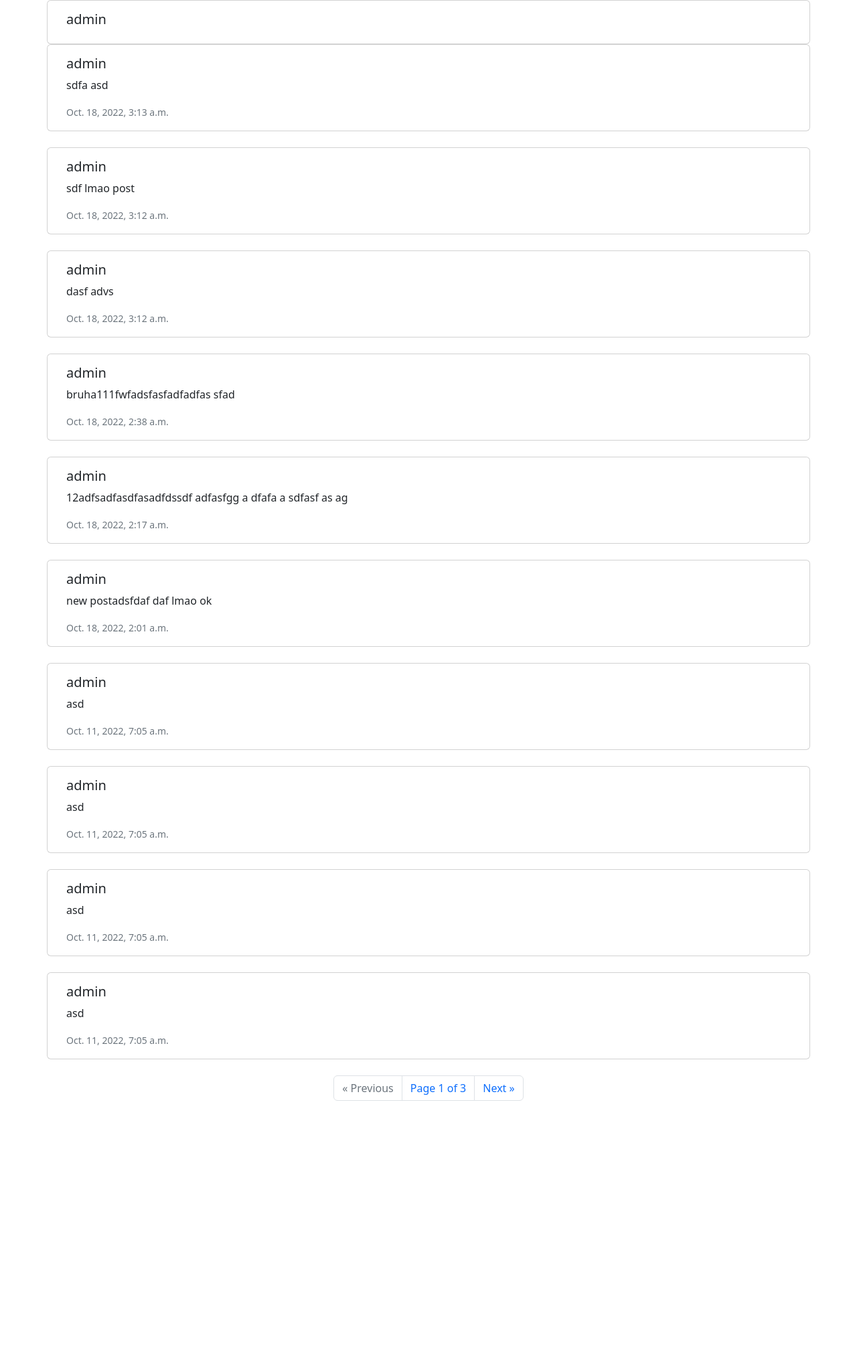
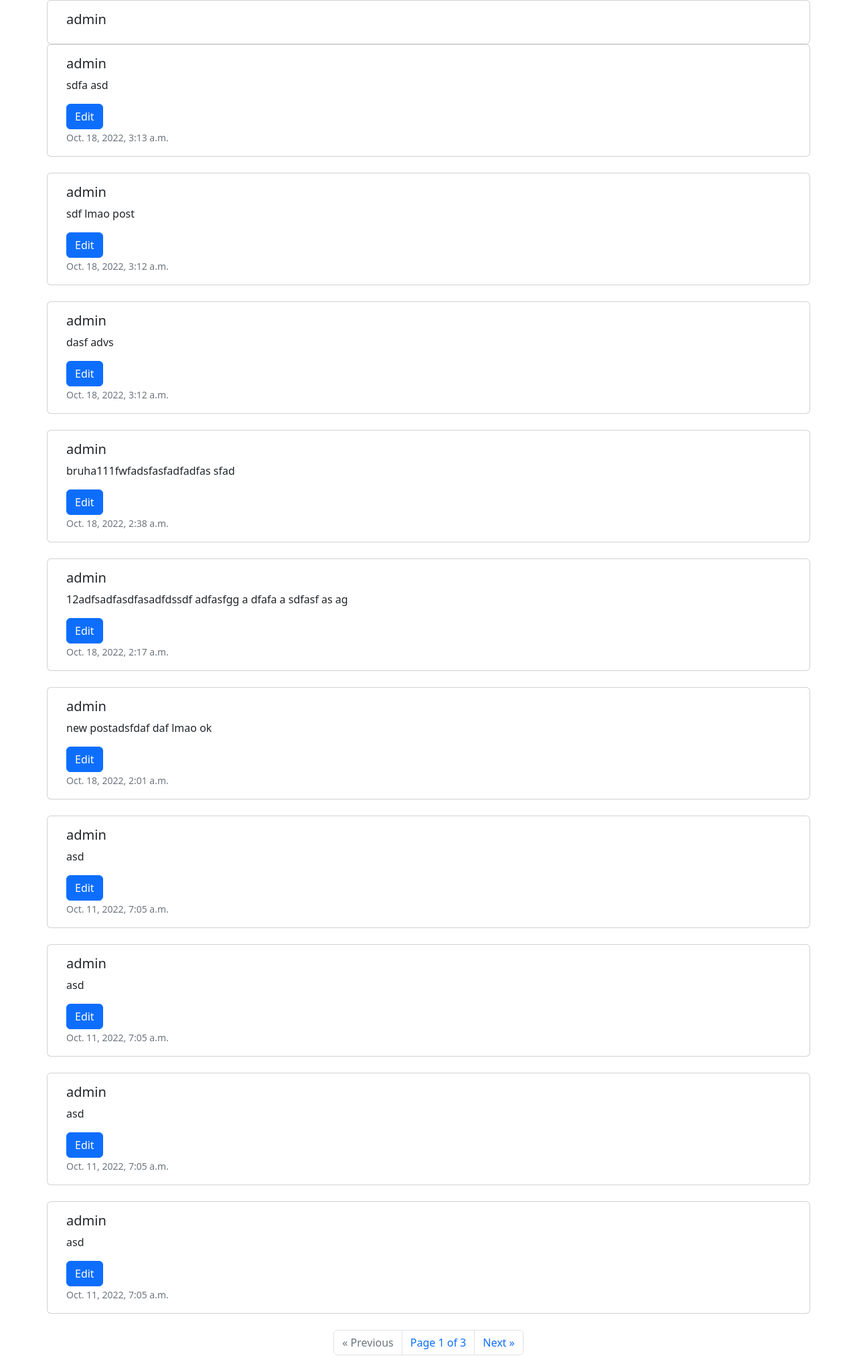
Before and after one commit to xuche123/project4, a Django app: page /profile/admin in a window 1280 px wide. Shown: the part 56-2096 px from the top of the page at 67% size. Before the commit the page ends 1700 px from the top, so only its background shows below. Run offline with Django 3.2, Linux system fonts and the light colour scheme; a user stored in the database is signed in; data comes from the database, SQL or seed files in the repository; both versions use the stored data as it was after the commit.

Commit message:
added edit function

```diff
--- /dev/null
+++ b/network/static/network/edit.js
@@ -0,0 +1,33 @@
+document.addEventListener('DOMContentLoaded', function () {
+    const edit = document.querySelectorAll('.edit')
+    edit.forEach(function (edit) {
+        edit.addEventListener('click', () => {
+            post = edit.dataset.id
+            content = document.querySelector(`#content-${post}`)
+            content.innerHTML = `<textarea id="edit-${post}" class="form-control" rows="4">${content.textContent}</textarea>`
+            const save = document.createElement('button')
+            save.className = 'btn btn-primary'
+            save.id =`save-${post}`
+            save.innerHTML = 'Save'
+
+            edit.replaceWith(save)
+            document.querySelector(`#save-${post}`).addEventListener('click', () => {
+                new_content = document.querySelector(`#edit-${post}`).value
+                new_content = new_content.trim()
+                fetch(`/edit/`, {
+                    method: 'POST',
+                    body: JSON.stringify({
+                        post_id: post,
+                        content: new_content
+                    })
+                })
+                .then(response => response.json())
+                .then(result => {
+                    console.log(result)
+                    content.innerHTML = new_content
+                    save.replaceWith(edit)
+                });
+            });
+        });
+    });
+});
--- a/network/templates/network/layout.html
+++ b/network/templates/network/layout.html
@@ -25,7 +25,7 @@
                     <ul class="navbar-nav mr-auto">
                         {% if user.is_authenticated %}
                         <li class="nav-item">
-                            <a class="nav-link" href="#"
+                            <a class="nav-link" href="{% url 'profile' user.username %}"
                                 ><strong>{{ user.username }}</strong></a
                             >
                         </li>
--- a/network/templates/network/profile.html
+++ b/network/templates/network/profile.html
@@ -1,16 +1,13 @@
-{% extends "network/layout.html" %} {% load static %}
-{% block body %}
+{% extends "network/layout.html" %} {% load static %} {% block body %}
 <div class="row d-flex justify-content-center">
     <div class="card">
         <div class="card-body">
             <h5 class="card-title">{{ view_user }}</h5>
-                {% if request.user != view_user %}
-                    {% if following %}
+            {% if request.user != view_user %} {% if following %}
             <h6 id="follow" data-id="{{ view_user }}">Unfollow</h6>
             {% else %}
             <h6 id="follow" data-id="{{ view_user }}">Follow</h6>
-                    {% endif %}
-                {% endif %}
+            {% endif %} {% endif %}
         </div>
     </div>
 </div>
@@ -25,7 +22,16 @@
                     >{{ post.user }}</a
                 >
             </h5>
-                <p class="card-text">{{ post.content }}</p>
+            <p class="card-text" id="content-{{ post.id }}">{{ post.content }}</p>
+            {% if post.user == request.user %}
+            <button
+                type="button"
+                class="btn btn-primary edit"
+                data-id="{{ post.id }}"
+            >
+                Edit
+            </button>
+            {% endif %}
             <p class="card-text">
                 <small class="text-muted">{{ post.timestamp }}</small>
             </p>
@@ -51,11 +57,13 @@
         </li>
         {% endif %}
         <li class="page-item">
-                <span class="page-link">Page {{ page_obj.number }} of {{page_obj.paginator.num_pages }}</span>
+            <span class="page-link" >Page {{ page_obj.number }} of {{page_obj.paginator.num_pages }}</span>
         </li>
         {% if page_obj.has_next %}
         <li class="page-item">
-                <a href="?page={{ page_obj.next_page_number }}" class="page-link">Next &raquo;</a>
+            <a href="?page={{ page_obj.next_page_number }}" class="page-link"
+                >Next &raquo;</a
+            >
         </li>
         {% else %}
         <li class="page-item disabled">
@@ -64,7 +72,7 @@
         {% endif %}
     </ul>
 </nav>
+{% endblock %} {% block script %}
+<script src="{% static 'network/profile.js' %}"></script>
+<script src="{% static 'network/edit.js' %}"></script>
 {% endblock %}
-{% block script %}
-<script src="{% static 'network/profile.js' %}"></script>
-{% endblock %}
--- a/network/urls.py
+++ b/network/urls.py
@@ -12,4 +12,5 @@ urlpatterns = [
     path("profile/<str:username>", views.profile, name="profile"),
     path("follow/", views.follow, name="follow"),
     path("like/", views.like, name="like"),
+    path("edit/", views.edit, name="edit"),
 ]
--- a/network/views.py
+++ b/network/views.py
@@ -98,6 +98,7 @@ def profile(request, username):
     })
 
 @csrf_exempt
+@login_required
 def follow(request):
     if request.method == 'POST':
         follow = json.loads(request.body)['follow']
@@ -130,7 +131,17 @@ def like(request):
             post.save()
             count = post.likes.count()
             return JsonResponse({"type": "like", "count": count}, status=201)
-    pass
+
+@csrf_exempt
+@login_required
+def edit(request):
+    if request.method == "POST":
+        data = json.loads(request.body)
+        post_id = data["post_id"]
+        post = Post.objects.get(id=post_id)
+        post.content = data["content"]
+        post.save()
+        return JsonResponse({"message": "Post edited successfully."}, status=201)
 
 def following(request):
     following = Follow.objects.filter(follower=request.user).values('following')
```
Also changed, not shown: network/templates/network/following.html (+11 -0 lines), network/templates/network/index.html (+7 -3 lines), db.sqlite3. Lines whose indentation alone changed are shown as unchanged.
